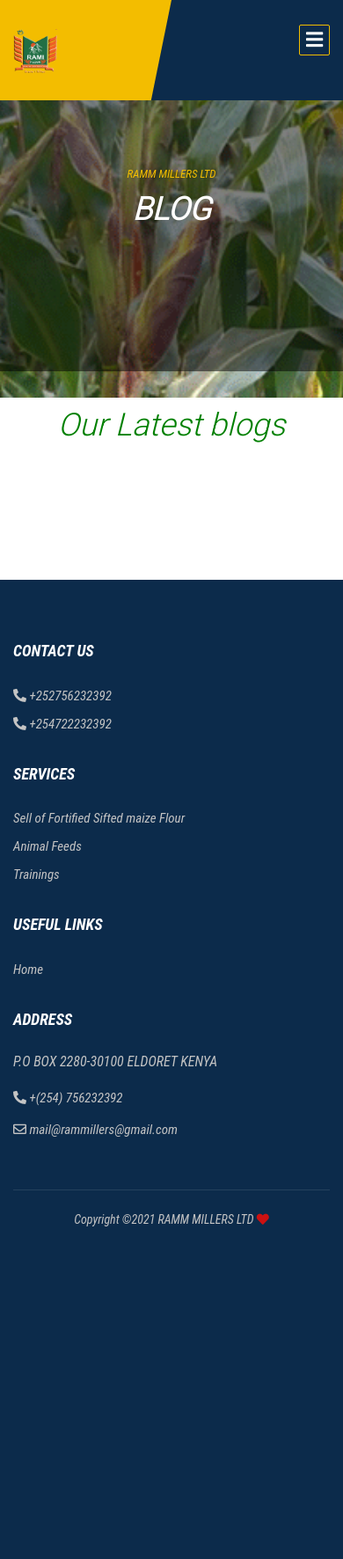
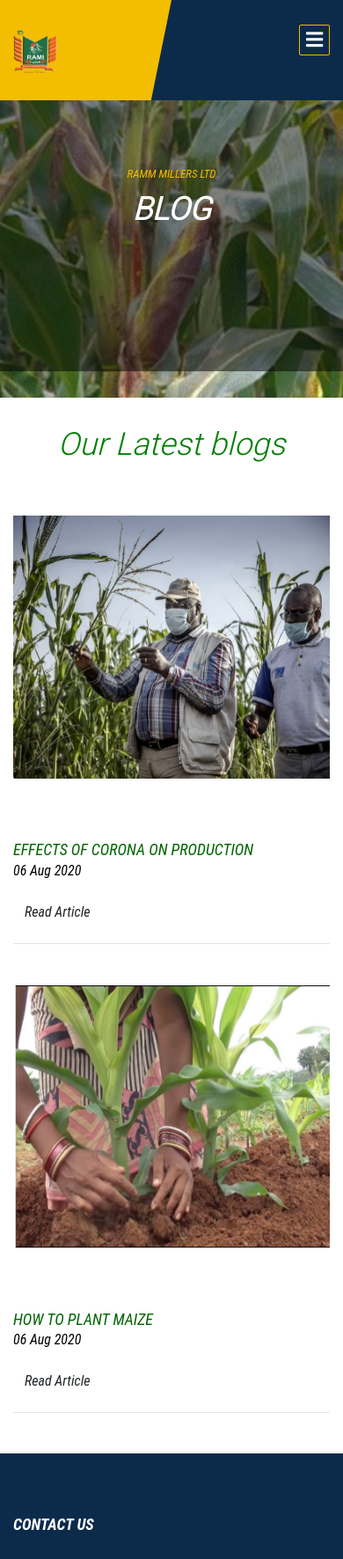
Before and after one commit to roakoth/rammillers, a PHP site: page /blog.php in a window 390 px wide. Shown: the top 1772 px of the page at 88% size. Before the commit the page ends 1394 px from the top, so only its background shows below. Run offline with PHP 8.4, Linux system fonts and the light colour scheme; a stand-in replaces the project's code that opens the database connection; some libraries are stand-ins or nearby versions.

Commit message:
made changes to blog page

```diff
--- a/blog.php
+++ b/blog.php
@@ -21,24 +21,60 @@
             </div>
         </div>
     </section>
-    <div class="site-section block-services-1">
+    <div class="blog-section block-services-1">
       <div class="container">
         <div class="row mb-5">
-          <div class="col-md-12 text-center">
-            <h2 class="site-section-heading text-center font-secondary text-black" style="color: green">Our Latest blogs</h2>
+          <div class="col-md-12 col-lg-12 col-sm-12 text-center">
+            <h2 class="site-section-heading text-center" style="color: green; margin-top: 2rem;">Our Latest blogs</h2>
+            <span class="elementor-divider"></span>
           </div>
         </div>
 
-    <div class="block-services-1 py-5">
-      <div class="container">
-        <div class="row">
+
+    </div>
+   </div>
+
+<section>
+   <div class="container">
+     <div class="row">
+        <div class="col-lg-6 col-md-6 col-sm-12" style="padding-bottom:30px">
+           <div class="blog_item">
+		         <img src="img/farm.png" alt="" style="height:300px;width:400px;">
+             <h5 class="blog">EFFECTS OF CORONA ON PRODUCTION</h5>
+             <p>06 Aug 2020</p>
+             <!-- <a href="single-blog.php?id=7"><button>Read Article</button></a> -->
+             <a href="" class="btn btn-outline">
+
+                Read Article</a
+              >
+             <hr>
+          </div>
+       </div>
+
+	   <div class="col-lg-6 col-md-6 col-sm-12" style="padding-bottom:30px">
+        <div class="blog_item">
+		       <img src="img/crop.png" alt="" style="height:300px;width:400px;">
+           <h5 class="blog">HOW TO PLANT MAIZE</h5>
+
+            <p>06 Aug 2020</p>
+            <a href="" class="btn btn-outline">
+
+                Read Article</a
+              >
+            <!-- <a href="single-blog.php?id=6"><button>Read Article</button></a> -->
+            <hr>
+        </div>
+    </div>
+
+     </div>
+
+   </div>
 
 
-     </div>
- </div>
-</div>
-</div>
-</div>
+</section>
+
+
+
 
 
 
--- a/sass/_blog.scss
+++ b/sass/_blog.scss
@@ -4,6 +4,38 @@
 .blog {
     padding-top: 70px;
 }
+
+.blog-section {
+    .elementor-divider {
+        width: 100%;
+    }
+
+    .blog-item {
+        /* Button */
+        .btn {
+            cursor: pointer;
+            display: inline-block;
+            padding: 10px 30px;
+            color: #fff;
+            background-color: #28a745;
+            border: none;
+            border-radius: 5px;
+          }
+
+          .btn:hover {
+            opacity: 0.9;
+          }
+
+          .btn-outline {
+            background: transparent;
+            border: 1px solid #fff;
+          }
+        }
+
+}
+
+
+
 
 .blog__large {
     margin-bottom: 45px;
--- a/sass/style.css
+++ b/sass/style.css
@@ -1800,6 +1800,33 @@ img {
   padding-top: 70px;
 }
 
+.blog-section .elementor-divider {
+  width: 100%;
+}
+
+.blog-section .blog-item {
+  /* Button */
+}
+
+.blog-section .blog-item .btn {
+  cursor: pointer;
+  display: inline-block;
+  padding: 10px 30px;
+  color: #fff;
+  background-color: #28a745;
+  border: none;
+  border-radius: 5px;
+}
+
+.blog-section .blog-item .btn:hover {
+  opacity: 0.9;
+}
+
+.blog-section .blog-item .btn-outline {
+  background: transparent;
+  border: 1px solid #fff;
+}
+
 .blog__large {
   margin-bottom: 45px;
   overflow: hidden;
--- a/services.php
+++ b/services.php
@@ -33,7 +33,7 @@
           <div class="col-md-6 col-lg-6" style="padding-bottom:30px;">
 
           <img src="img/35.jpeg" alt="Image" class="img-fluid rounded" style="height: 100%; width: 95%;">
-          <!-- <img src="img/48.jpeg" alt="Image" class="img-fluid rounded"> -->
+
 
 
           </div>
```
Also changed, not shown: img/crop.png (added), img/farm.png (added), 1 other file.
